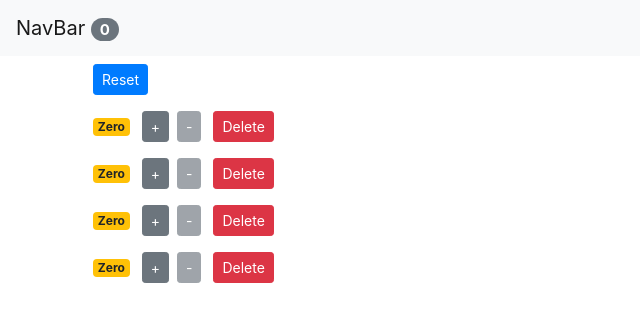
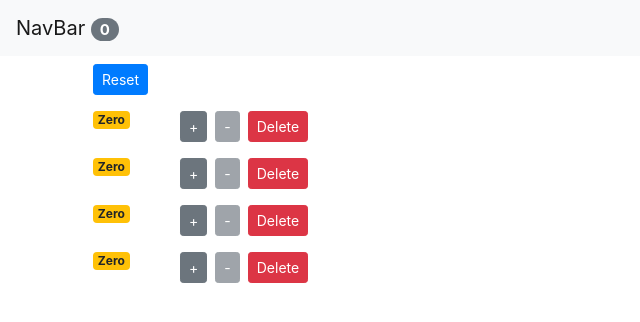
Before and after one commit to SebBird/counterapp, a React (Create React App) app: page / in a window 1280 px wide. Shown: the top 322 px of the page, without its empty margins (0-640 px from the left). Built offline with nearby package versions, Linux system fonts and the light colour scheme.

Commit message:
fix disable button

```diff
--- a/src/Components/counter.jsx
+++ b/src/Components/counter.jsx
@@ -3,26 +3,31 @@
 class Counter extends Component {
   render() {
     return (
-      <div>
+      <div className="row">
+        <div className="col-1">
         <span className={this.getBadgeClasses()}>{this.formatCount()}</span>
+        </div>
+        <div className="col">
         <button
           onClick={() => this.props.onIncrement(this.props.counter)}
-          className="btn btn-secondary btn-sm m-1"
+          className="btn btn-secondary btn-sm"
         >
           +
         </button>
         <button
           onClick={() => this.props.onDecrement(this.props.counter)}
-          className={this.getBtnClasses()}
+          className="btn btn-secondary btn-sm m-2"
+          disabled={this.props.counter.value === 0 ? 'disabled' : ''}
         >
           -
         </button>
         <button
           onClick={() => this.props.onDelete(this.props.counter.id)}
-          className="btn btn-danger btn-sm m-2"
+          className="btn btn-danger btn-sm"
         >
           Delete
         </button>
+        </div>
       </div>
     );
   }
@@ -33,12 +38,6 @@
     return classes;
   }
 
-  getBtnClasses() {
-    let classes = "btn btn-secondary btn-sm m-1 ";
-    classes += this.props.counter.value === 0 ? "disabled" : "";
-    return classes;
-  }
-
   formatCount() {
     const { value: count } = this.props.counter;
     return count === 0 ? "Zero" : count;
```
